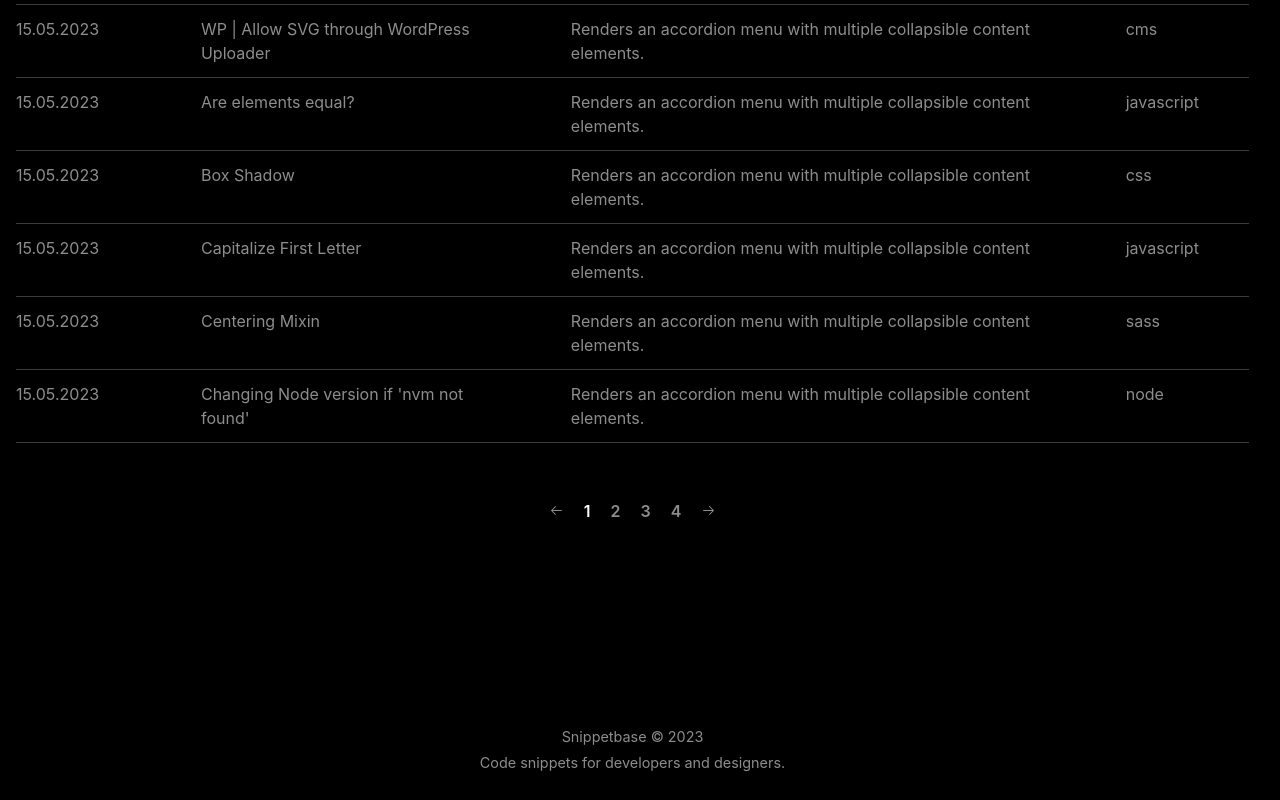
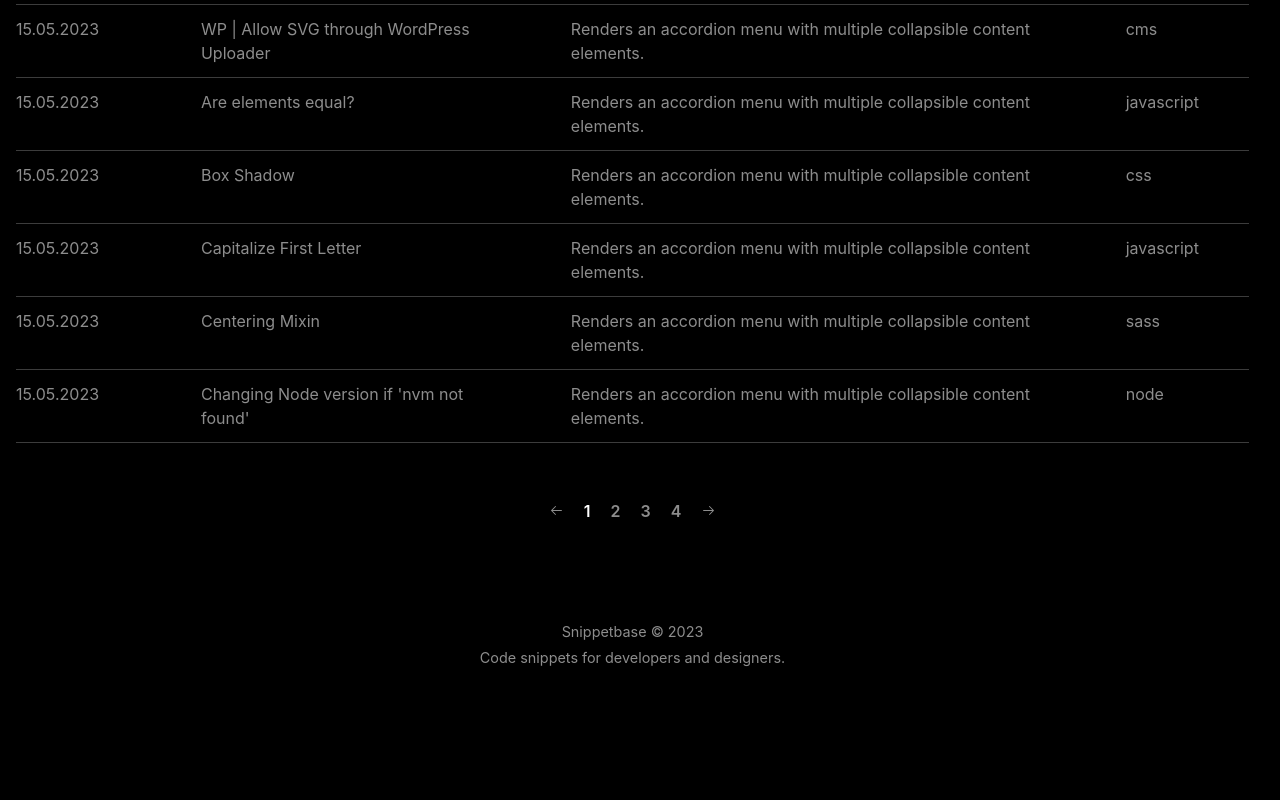
Before and after one commit to nenadmarinkovic/snippetbase, a Next.js app: page / in a window 1280 px wide. Shown: the part 894-1694 px from the top of the page. After the commit the page ends 1613 px from the top, so only its background shows below. Built offline with nearby package versions, Linux system fonts and the light colour scheme.

Commit message:
layout changes

```diff
--- a/components/Header.tsx
+++ b/components/Header.tsx
@@ -5,7 +5,6 @@ import {
   HeaderInfo,
   HeaderBorder,
 } from "../styles/components/header";
-import { Container } from "../styles/components/layout";
 import Link from "next/link";
 
 function Header() {
@@ -30,7 +29,6 @@ function Header() {
 
   return (
     <HeaderWrap>
-      <Container>
       <HeaderInside>
         <Link href="/" aria-label="Homepage">
           <svg
@@ -53,12 +51,10 @@ function Header() {
             />
           </svg>
         </Link>
-
         <HeaderInfo>
           <span>{date}</span>
         </HeaderInfo>
       </HeaderInside>
-      </Container>
       <HeaderBorder />
     </HeaderWrap>
   );
--- a/pages/index.tsx
+++ b/pages/index.tsx
@@ -3,7 +3,7 @@ import fs from "fs";
 import matter from "gray-matter";
 import type { NextPage } from "next";
 import path from "path";
-import { Container, MainWrap, Main } from "../styles/components/layout";
+import { MainWrap, Main } from "../styles/components/layout";
 import { postFilePaths, SNIPPETS_PATH } from "../utils/mdx-snippets";
 import Header from "@/components/Header";
 import Snippets from "@/components/Snippets";
@@ -22,11 +22,9 @@ const Home: NextPage = ({ snippets }: any) => {
         <link rel="icon" href="/favicon.ico" />
       </Head>
       <MainWrap>
+        <Header />
         <Main>
-          <Header />
-          <Container>
-            <Snippets itemsPerPage={15} snippets={snippets} />
-          </Container>
+          <Snippets itemsPerPage={15} snippets={snippets} />
         </Main>
         <Footer />
       </MainWrap>
--- a/pages/snippet/[slug].tsx
+++ b/pages/snippet/[slug].tsx
@@ -7,7 +7,7 @@ import { NextPage } from "next";
 import { MDXRemote } from "next-mdx-remote";
 import { serialize } from "next-mdx-remote/serialize";
 import { postFilePaths, SNIPPETS_PATH } from "../../utils/mdx-snippets";
-import { Container, MainWrap, Main } from "../../styles/components/layout";
+import { MainWrap, Main } from "../../styles/components/layout";
 import rehypeHighlight from "rehype-highlight";
 import remarkGfm from "remark-gfm";
 
@@ -35,9 +35,8 @@ const PostPage: NextPage = ({ source, frontMatter }: any) => {
         <link rel="icon" href="/favicon.ico" />
       </Head>
 
+      <MainWrap>
         <Header />
-      <Container>
-        <MainWrap>
         <Main>
           <SlugContainer>
             <SlugInfo>
@@ -53,7 +52,6 @@ const PostPage: NextPage = ({ source, frontMatter }: any) => {
         </Main>
         <Footer />
       </MainWrap>
-      </Container>
     </>
   );
 };
--- a/styles/components/footer.ts
+++ b/styles/components/footer.ts
@@ -3,7 +3,7 @@ import styled from "styled-components";
 export const FooterWrap = styled.footer`
   color: #8d8d8d;
   padding: 1.5rem 0;
-  height: 5vh;
+  flex-shrink: 0;
 
   @media (max-width: 35rem) {
     margin-top: 0;
--- a/styles/components/header.ts
+++ b/styles/components/header.ts
@@ -10,7 +10,7 @@ export const HeaderWrap = styled.header`
 `;
 
 export const HeaderInside = styled.div`
-  padding: 1.35rem 0;
+  padding: 1.35rem 1rem;
   display: flex;
   justify-content: space-between;
   align-items: center;
--- a/styles/components/layout.ts
+++ b/styles/components/layout.ts
@@ -1,19 +1,17 @@
 import styled from "styled-components";
 
-export const Container = styled.div`
+export const MainWrap = styled.div`
   margin: 0 auto;
   width: 100%;
   max-width: 1440px;
-  padding: 0 1rem;
-`;
-
-export const MainWrap = styled.div`
   display: flex;
   flex-direction: column;
-  min-height: 90vh;
+  min-height: 100vh;
+  align-items: stretch;
 `;
 
 export const Main = styled.main`
-  flex: 1;
-  padding-bottom: 9.6rem;
+  padding: 0 1rem;
+  flex-grow: 1;
+  padding-bottom: 3rem;
 `;
```
Lines whose indentation alone changed are shown as unchanged.
